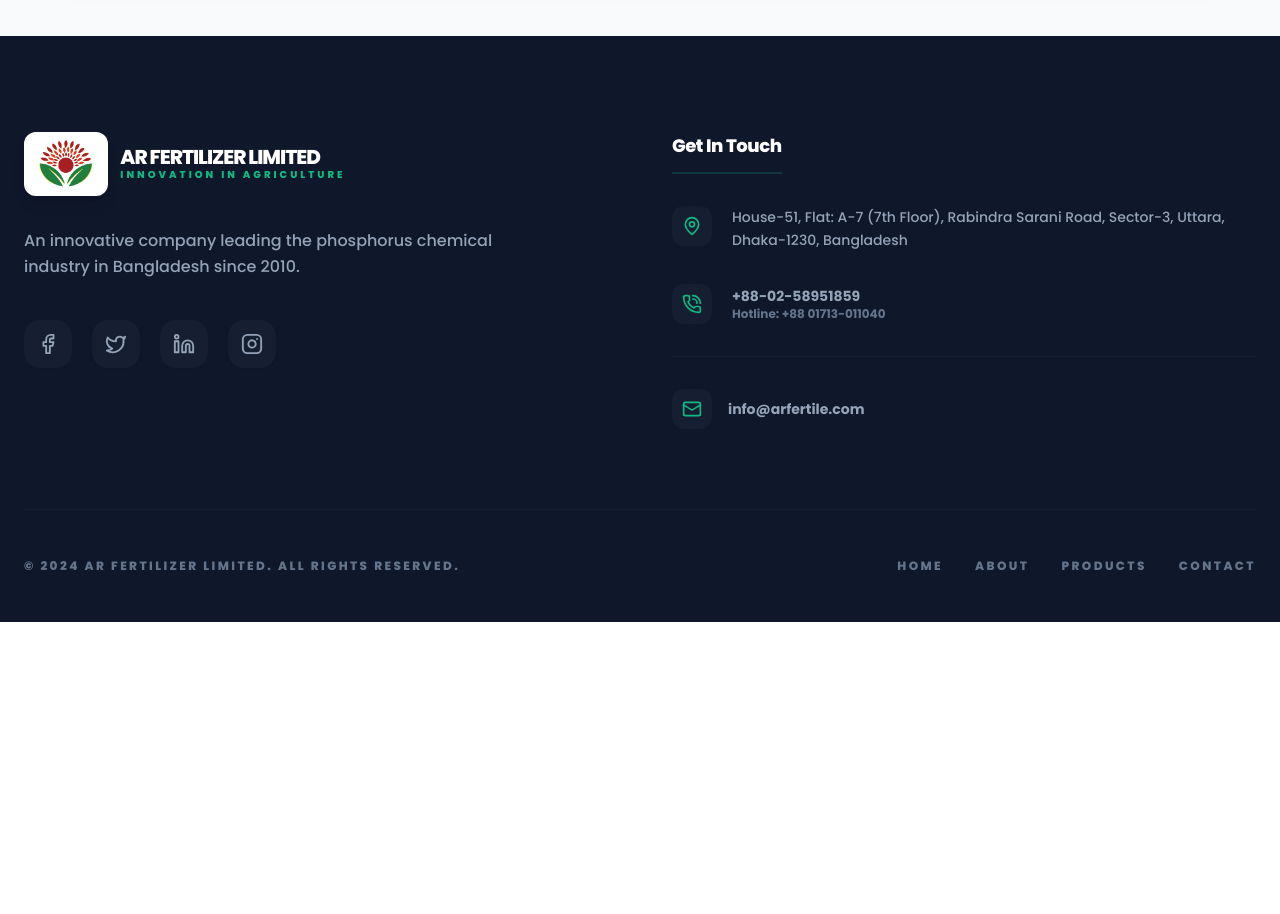
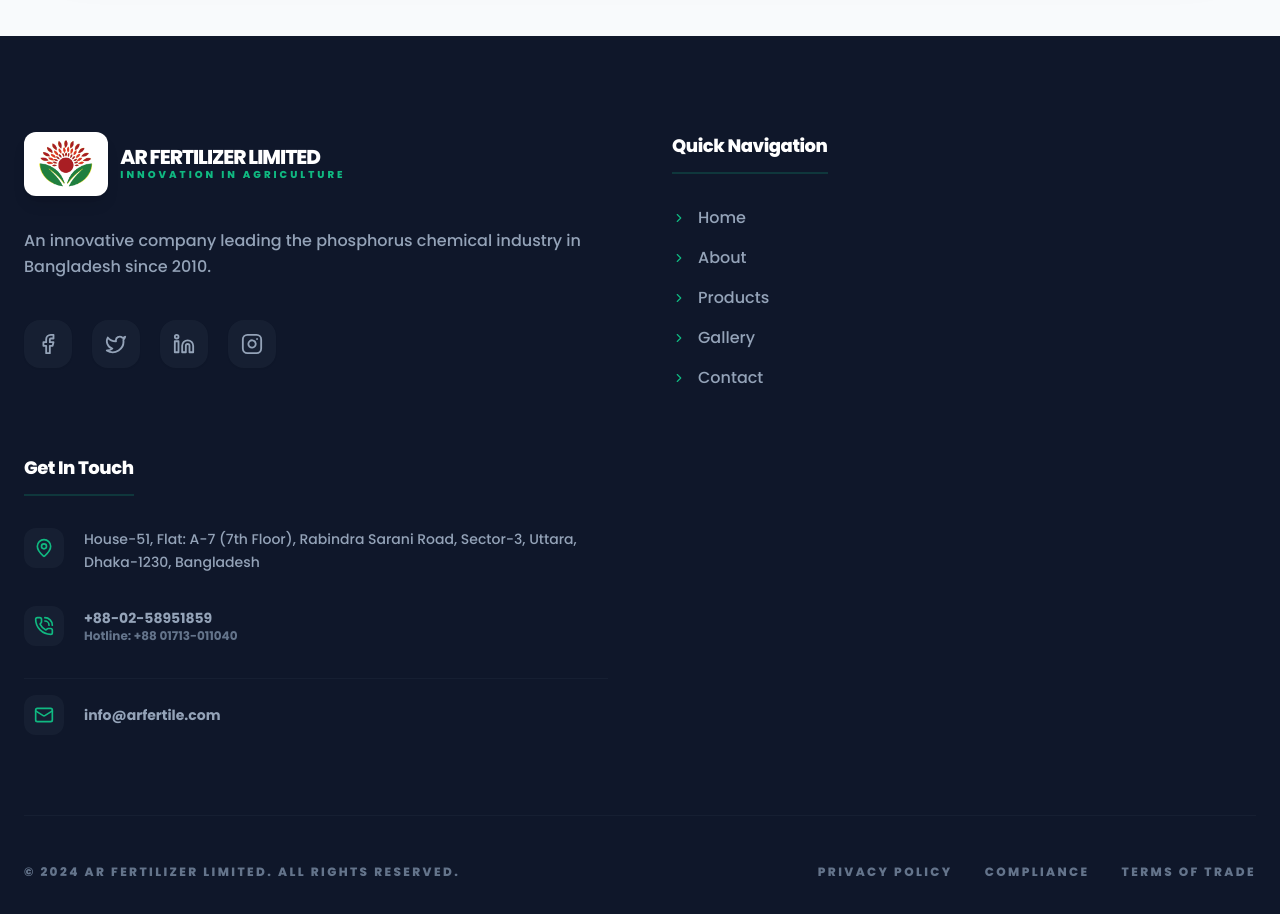
Before and after one commit to FarhanSabit/ar-fertile, a React (Vite) app: page /#/contact in a window 1280 px wide. Shown: the part 3680-4594 px from the top of the page. Before the commit the page ends 4302 px from the top, so only its background shows below. Built offline with nearby package versions, Linux system fonts and the light colour scheme.

Commit message:
Responsive Refinement-004

```diff
--- a/components/Footer.tsx
+++ b/components/Footer.tsx
@@ -3,16 +3,18 @@
 import { Link } from 'react-router-dom';
 import {
   Facebook, Twitter, Linkedin, Instagram, Mail,
-  MapPin, PhoneCall
+  MapPin, PhoneCall, ChevronRight
 } from 'lucide-react';
 
 const Footer: React.FC = () => {
   return (
     <footer className="bg-slate-900 text-white pt-24 pb-12">
       <div className="container mx-auto px-6">
-        <div className="grid grid-cols-1 lg:grid-cols-2 gap-16 mb-20">
-          {/* Company Brand */}
-          <div className="flex flex-col">
+        {/* Main Footer Grid with Custom Breakpoints */}
+        <div className="grid grid-cols-1 md:grid-cols-2 min-[756px]:grid-cols-3 gap-16 mb-20">
+
+          {/* Column 1: Company Brand & Socials */}
+          <div className="flex flex-col min-[666px]:col-span-1">
             <div className="flex items-center space-x-3 mb-8 group">
               <div className="bg-white rounded-xl p-2 shadow-lg group-hover:rotate-3 transition-transform">
                 <img
@@ -26,7 +28,7 @@
                 <span className="text-[10px] font-black uppercase tracking-[0.3em] text-emerald-500">Innovation in Agriculture</span>
               </div>
             </div>
-            <p className="text-slate-400 mb-10 leading-relaxed font-medium max-w-lg">
+            <p className="text-slate-400 mb-10 leading-relaxed font-medium">
               An innovative company leading the phosphorus chemical industry in Bangladesh since 2010.
             </p>
             <div className="flex space-x-5">
@@ -49,9 +51,26 @@
             </div>
           </div>
 
-          {/* Official Contact Info */}
-          <div className="flex flex-col justify-between">
-            <div>
+          {/* Column 2: Quick Navigation (Restored per instruction) */}
+          <div className="min-[666px]:col-span-1">
+            <h4 className="text-lg font-black mb-8 border-b-2 border-emerald-500/20 pb-3 inline-block tracking-tight">Quick Navigation</h4>
+            <ul className="grid grid-cols-1 gap-4">
+              {['Home', 'About', 'Products', 'Gallery', 'Contact'].map((item) => (
+                <li key={item}>
+                  <Link
+                    to={item === 'Home' ? '/' : `/${item.toLowerCase()}`}
+                    className="text-slate-400 hover:text-emerald-500 flex items-center space-x-3 transition-all group font-medium"
+                  >
+                    <ChevronRight size={14} className="text-emerald-500 group-hover:translate-x-1 transition-transform" />
+                    <span>{item}</span>
+                  </Link>
+                </li>
+              ))}
+            </ul>
+          </div>
+
+          {/* Column 3: Get In Touch (Full width on medium screens to achieve 2-row layout between 666-756px) */}
+          <div className="min-[666px]:col-span-2 min-[756px]:col-span-1">
             <h4 className="text-lg font-black mb-8 border-b-2 border-emerald-500/20 pb-3 inline-block tracking-tight">Get In Touch</h4>
             <ul className="space-y-8">
               <li className="flex items-start space-x-5 group">
@@ -69,16 +88,13 @@
                   <span className="text-slate-500 text-xs font-bold">Hotline: +88 01713-011040</span>
                 </div>
               </li>
-              </ul>
-            </div>
-            <div className="mt-8 pt-8 border-t border-slate-800/50">
-              <a href="mailto:info@arfertile.com" className="flex items-center space-x-4 group">
+              <li className="flex items-center space-x-5 group pt-4 border-t border-slate-800/50">
                 <div className="w-10 h-10 bg-slate-800/50 rounded-xl flex items-center justify-center text-emerald-500 group-hover:bg-emerald-600 group-hover:text-white transition-all">
                   <Mail size={20} />
                 </div>
                 <span className="text-slate-400 group-hover:text-emerald-500 transition-colors font-bold text-sm">info@arfertile.com</span>
-              </a>
-            </div>
+              </li>
+            </ul>
           </div>
         </div>
 
@@ -86,10 +102,9 @@
         <div className="pt-12 border-t border-slate-800/50 text-center md:flex md:justify-between md:text-left text-slate-500 text-xs font-black uppercase tracking-[0.2em]">
           <p>© 2024 AR FERTILIZER LIMITED. ALL RIGHTS RESERVED.</p>
           <div className="mt-6 md:mt-0 flex items-center justify-center space-x-8">
-            <Link to="/" className="hover:text-white transition-colors">Home</Link>
-            <Link to="/about" className="hover:text-white transition-colors">About</Link>
-            <Link to="/products" className="hover:text-white transition-colors">Products</Link>
-            <Link to="/contact" className="hover:text-white transition-colors">Contact</Link>
+            <a href="#" className="hover:text-white transition-colors">Privacy Policy</a>
+            <a href="#" className="hover:text-white transition-colors">Compliance</a>
+            <a href="#" className="hover:text-white transition-colors">Terms of Trade</a>
           </div>
         </div>
       </div>
--- a/constants.ts
+++ b/constants.ts
@@ -171,7 +171,7 @@
   },
   {
     id: 'am1',
-    name: 'Advanced Agro Machinery',
+    name: 'Advanced Mechinery',
     category: Category.AGRO_MACHINERIES,
     description: 'Mechanical structures and devices used in farming or other agriculture. Essential for modern mechanized farming to ensure global food security.',
     image: asset('assets/agro-machineries.jpg'),
--- a/pages/Home.tsx
+++ b/pages/Home.tsx
@@ -61,14 +61,14 @@
               <span className="text-brand-maroon font-bold tracking-widest uppercase text-sm mb-4 block">Featured Showcase</span>
               <h2 className="text-3xl md:text-5xl font-extrabold text-slate-900 mb-6 tracking-tight">High-Performance Products</h2>
 
-              {/* Category Filter - Industry Standard Responsive Approach */}
+              {/* Category Filter - Ultra Compact for Desktop/Tablet (>756px) */}
               <div className="mt-8">
-                <div className="flex flex-nowrap md:flex-wrap items-center gap-3 overflow-x-auto no-scrollbar -mx-6 px-6 md:mx-0 md:px-0 pb-4 md:pb-0">
+                <div className="flex flex-nowrap items-center gap-2 md:gap-3 overflow-x-auto no-scrollbar -mx-6 px-6 md:mx-0 md:px-0 pb-4 min-[756px]:pb-0 min-[756px]:overflow-x-visible">
                   {categories.map((cat) => (
                     <button
                       key={cat}
                       onClick={() => setActiveCategory(cat as any)}
-                      className={`px-6 py-2.5 rounded-full text-[10px] md:text-xs font-black uppercase tracking-widest transition-all shrink-0 ${activeCategory === cat
+                      className={`px-4 py-2 md:px-6 md:py-2.5 rounded-full text-[9px] md:text-[10px] lg:text-xs font-black uppercase tracking-widest transition-all shrink-0 ${activeCategory === cat
                           ? 'bg-brand-maroon text-white shadow-lg shadow-brand-maroon/20 scale-105'
                           : 'bg-white text-slate-500 hover:bg-slate-100 border border-slate-200 hover:border-brand-maroon/30'
                         }`}
--- a/types.ts
+++ b/types.ts
@@ -3,7 +3,7 @@
   FERTILIZERS = 'Fertilizers',
   MICRO_NUTRIENTS = 'Micro-nutrients',
   MINERALS = 'Minerals',
-  AGRO_MACHINERIES = 'Agro Machineries'
+  AGRO_MACHINERIES = 'Mechineries'
 }
 
 export interface Product {
```
Lines whose indentation alone changed are shown as unchanged.
